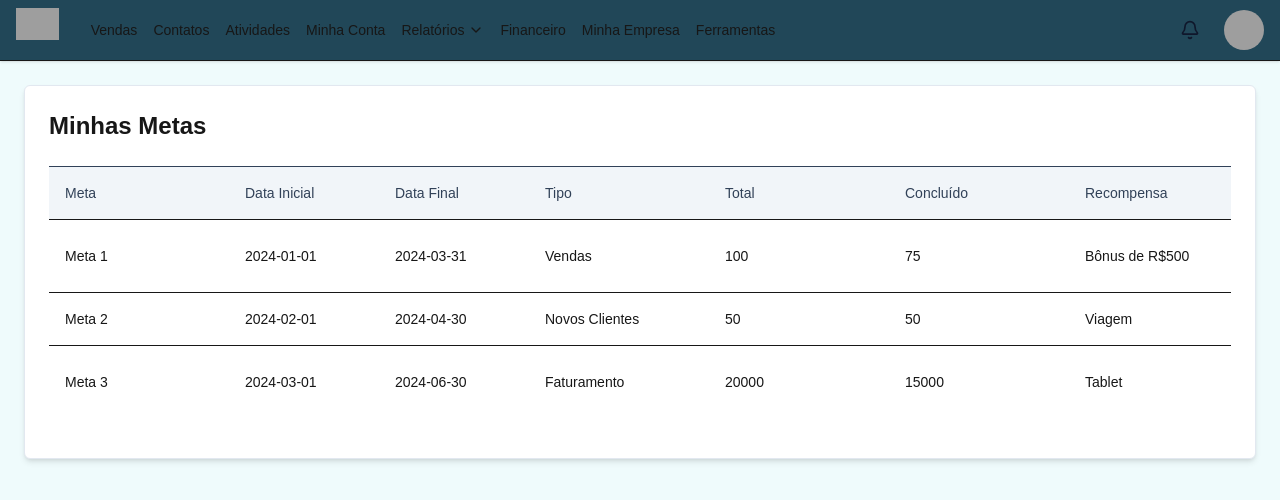
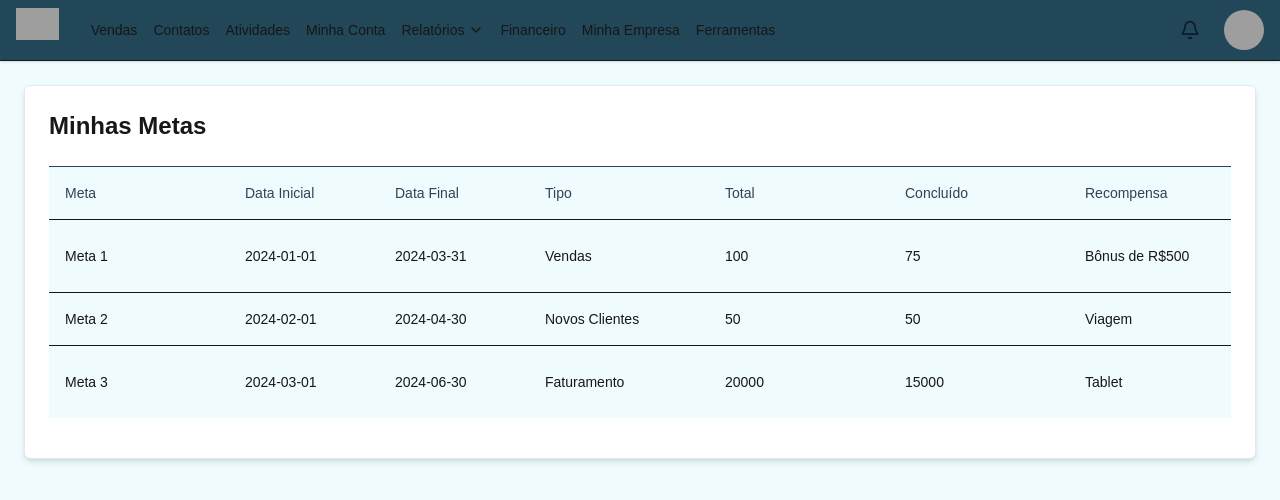
Before and after one commit to fabiobrasileiro/alliancar, a Next.js app: page /conta/meta in a window 1280 px wide. Shown: the top 500 px of the page. Built offline with nearby package versions, Linux system fonts and the light colour scheme; grey boxes are pictures that could not be loaded.

Commit message:
style(table): Modificar cor padrão das tables do projeto

```diff
--- a/src/components/ui/table.tsx
+++ b/src/components/ui/table.tsx
@@ -8,11 +8,11 @@ export function Table({ className, ...props }: React.HTMLAttributes<HTMLTableEle
 }
 
 export function TableHeader({ className, ...props }: React.HTMLAttributes<HTMLTableSectionElement>) {
-  return <thead className={cn('bg-slate-100 text-left', className)} {...props} />;
+  return <thead className={cn('bg-jelly-bean-50 text-left', className)} {...props} />;
 }
 
 export function TableBody({ className, ...props }: React.HTMLAttributes<HTMLTableSectionElement>) {
-  return <tbody className={cn('bg-white', className)} {...props} />;
+  return <tbody className={cn('bg-jelly-bean-50', className)} {...props} />;
 }
 
 export function TableRow({ className, ...props }: React.HTMLAttributes<HTMLTableRowElement>) {
```
